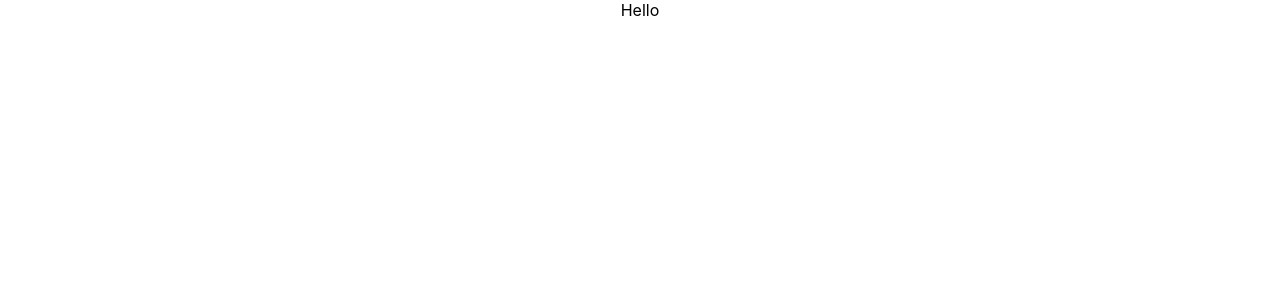
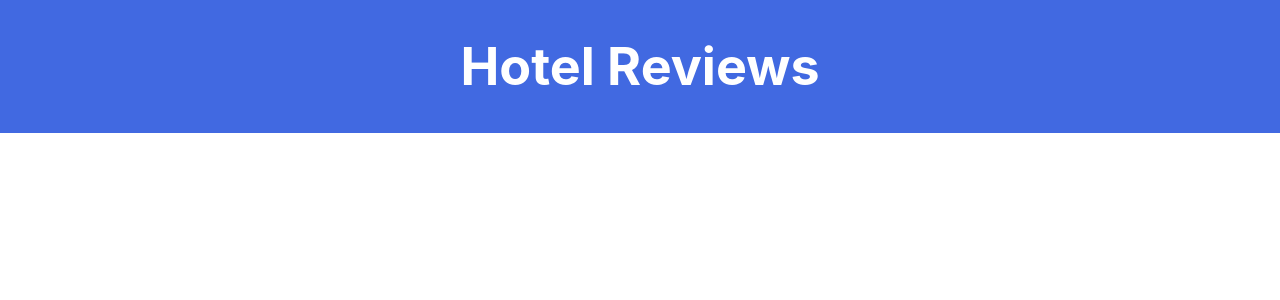
Before and after one commit to Milind452/hotel-review-app, a React (Create React App) app: page / in a window 1280 px wide. Shown: the top 300 px of the page. Built offline with nearby package versions, Linux system fonts and the light colour scheme.

Commit message:
Add Header

```diff
--- a/src/App.js
+++ b/src/App.js
@@ -1,4 +1,6 @@
 import styled, { createGlobalStyle } from "styled-components";
+
+import Header from "./components/Header/Header";
 
 const GlobalStyle = createGlobalStyle`
   body {
@@ -20,7 +22,9 @@ function App() {
     return (
         <>
             <GlobalStyle />
-            <AppWrapper>Hello</AppWrapper>
+            <AppWrapper>
+                <Header />
+            </AppWrapper>
         </>
     );
 }
--- /dev/null
+++ b/src/components/Header/Header.js
@@ -0,0 +1,26 @@
+import styled from "styled-components";
+
+const HeaderWrapper = styled.div`
+    background-color: royalBlue;
+    height: 100%;
+    display: flex;
+    flex-direction: column;
+    align-items: center;
+    justify-content: center;
+    font-size: calc(10px + 2vmin);
+    color: white;
+`;
+
+const Title = styled.h1`
+    pointer-events: none;
+`;
+
+function Header() {
+    return (
+        <HeaderWrapper>
+            <Title>Hotel Reviews</Title>
+        </HeaderWrapper>
+    );
+}
+
+export default Header;
```
